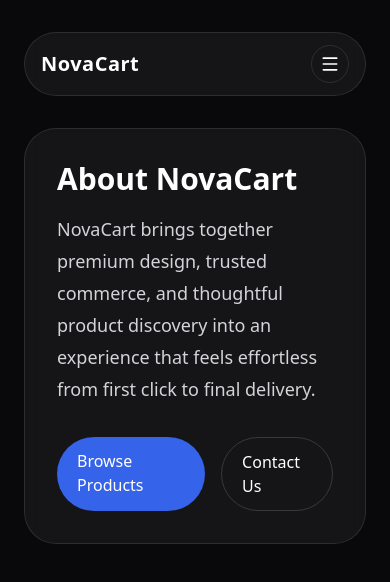
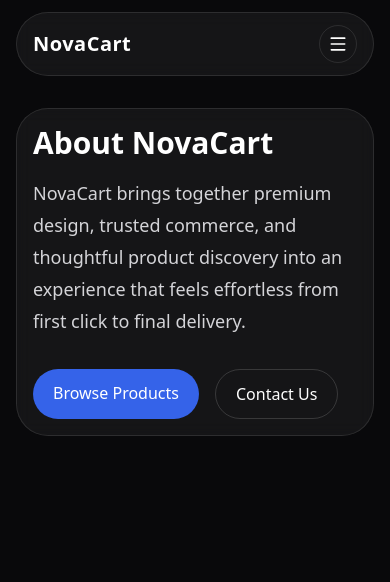
Before and after one commit to bharatlal124/Nova_Cart, a Next.js app: page /about in a window 390 px wide. Shown: the top 582 px of the page. Built offline with nearby package versions, Linux system fonts and the light colour scheme; no server answers.

Commit message:
add and change some in design and in amount for indian rupees and add image with cloudnary

```diff
--- a/src/app/about/page.tsx
+++ b/src/app/about/page.tsx
@@ -3,10 +3,10 @@ import { SiteHeader } from '@/components/layout/site-header';
 
 export default function AboutPage() {
   return (
-    <main className="min-h-screen bg-zinc-950 px-6 py-8 lg:px-8">
+    <main className="min-h-screen bg-zinc-950 px-4 py-3 lg:px-8">
       <div className="mx-auto flex max-w-5xl flex-col gap-8">
         <SiteHeader />
-        <section className="rounded-[2rem] border border-white/10 bg-white/5 p-8 backdrop-blur">
+        <section className="rounded-[2rem] border border-white/10 bg-white/5 p-4 backdrop-blur sm:p-6 lg:p-8">
           <h1 className="text-3xl font-semibold text-white">About NovaCart</h1>
           <p className="mt-4 max-w-2xl text-lg leading-8 text-zinc-300">
             NovaCart brings together premium design, trusted commerce, and thoughtful product discovery into an experience that feels effortless from first click to final delivery.
--- a/src/app/contact/page.tsx
+++ b/src/app/contact/page.tsx
@@ -2,10 +2,10 @@ import { SiteHeader } from '@/components/layout/site-header';
 
 export default function ContactPage() {
   return (
-    <main className="min-h-screen bg-zinc-950 px-6 py-8 lg:px-8">
+    <main className="min-h-screen bg-zinc-950 px-4 py-3 lg:px-8">
       <div className="mx-auto flex max-w-5xl flex-col gap-8">
         <SiteHeader />
-        <section className="rounded-[2rem] border border-white/10 bg-white/5 p-8 backdrop-blur">
+        <section className="rounded-[2rem] border border-white/10 bg-white/5 p-4 backdrop-blur sm:p-6 lg:p-8">
           <h1 className="text-3xl font-semibold text-white">Contact NovaCart</h1>
           <p className="mt-4 max-w-2xl text-lg leading-8 text-zinc-300">
             We are building a premium support experience with real-time assistance, order updates, and a polished help center.
--- a/src/app/profile/page.tsx
+++ b/src/app/profile/page.tsx
@@ -3,10 +3,10 @@ import { SiteHeader } from '@/components/layout/site-header';
 
 export default function ProfilePage() {
   return (
-    <main className="min-h-screen bg-zinc-950 px-6 py-8 lg:px-8">
+    <main className="min-h-screen bg-zinc-950 px-4 py-3 lg:px-8">
       <div className="mx-auto flex max-w-5xl flex-col gap-8">
         <SiteHeader />
-        <section className="rounded-[2rem] border border-white/10 bg-white/5 p-8 backdrop-blur">
+        <section className="rounded-[2rem] border border-white/10 bg-white/5 p-4 backdrop-blur sm:p-6 lg:p-8">
           <h1 className="text-3xl font-semibold text-white">Your profile</h1>
           <p className="mt-4 text-lg leading-8 text-zinc-300">
             This protected profile area is now ready for your personal account experience, order history, addresses, and settings.
```
